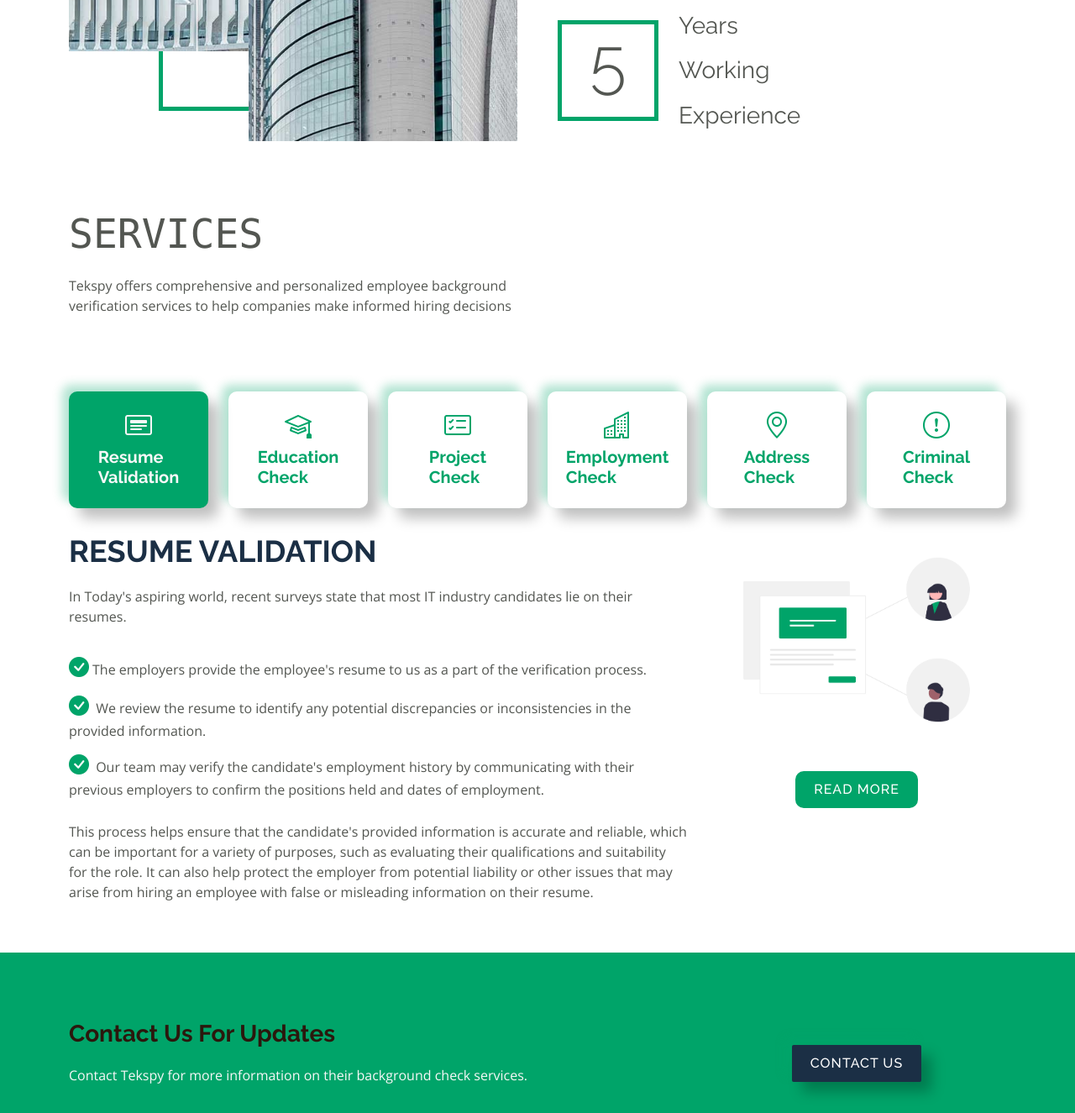
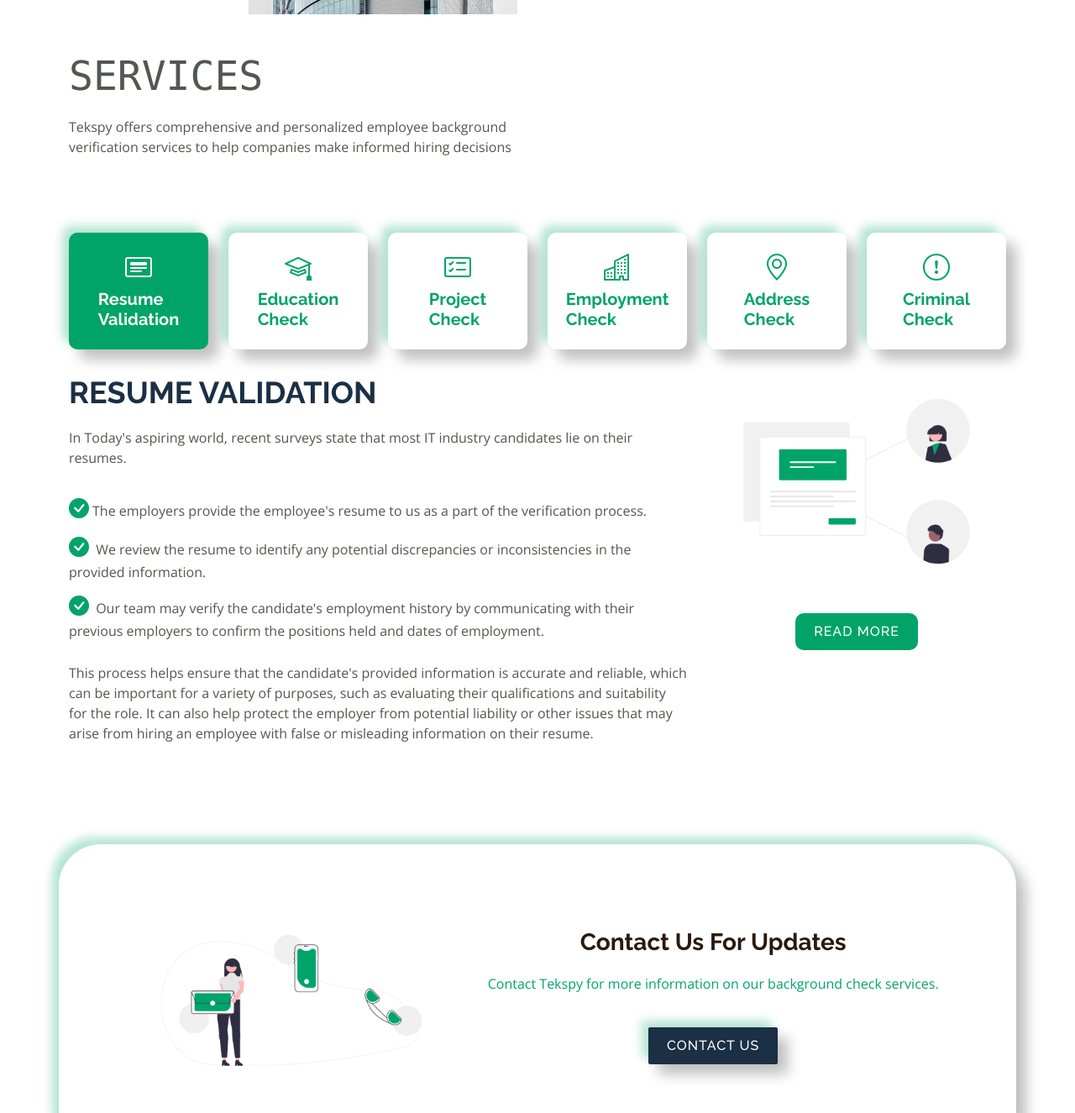
Before and after one commit to achyuthkp27/Tekspy, a plain HTML site: page index.html in a window 1280 px wide. Shown: the part 1420-2745 px from the top of the page at 84% size. Drawn offline with nearby package versions, Linux system fonts and the light colour scheme.

Commit message:
Updated the changes

```diff
--- a/assets/css/style.css
+++ b/assets/css/style.css
@@ -590,10 +590,17 @@ section {
 
 /* Subscribe Section
 --------------------------------*/
-#subscribe {
-  background: var(--color-primary);
-  background-size: cover;
-  padding: 80px 0;
+#subscribe .container {
+  border-radius: 50px;
+  padding:  80px;
+  box-shadow: -8px -8px 12px 0 rgba(0, 164, 105, 0.3),
+    12px 12px 16px 0 rgba(0, 0, 0, 0.25);
+}
+
+@media (max-width: 992px) {
+  #subscribe .container {
+    padding: 60px;
+  }
 }
 
 #subscribe .subscribe-title {
@@ -603,7 +610,7 @@ section {
 }
 
 #subscribe .subscribe-text {
-  color: var(--light);
+  color: var(--color-primary);
 }
 
 #subscribe .subscribe-btn-container {
@@ -1047,7 +1054,7 @@ section {
   width: 100%;
   height: 100%;
   overflow: auto;
-  background-color: rgba(0, 0, 0, 0.8); /* Black w/ opacity */
+  background-color: rgba(0, 0, 0, 0.85); /* Black w/ opacity */
 }
 
 /* Modal Content */
@@ -1055,7 +1062,7 @@ section {
   margin: auto;
   padding: 0;
   width: 100%;
-  max-width: 90rem;
+  max-width: 70rem;
   max-height: 40rem;
   overflow: hidden;
   border-radius: 2px;
@@ -1115,7 +1122,7 @@ section {
 
 .modal-header .close {
   position: relative;
-  left: 35rem;
+  left: 25rem;
 }
 
 /*--------------------------------------------------------------
--- a/index.html
+++ b/index.html
@@ -44,7 +44,7 @@
           <li><a class="nav-link active" href="index.html">HOME</a></li>
           <li><a class="nav-link" href="About.html">ABOUT</a></li>
           <li><a class="nav-link" href="Why-Us.html">WHY US</a></li>
-          <li class="dropdown"><a href="#services" class="nav-link scrollto"><span>SERVICES</span> <i
+          <li class="dropdown"><a href="#" class="nav-link scrollto"><span>SERVICES</span> <i
                 class="bi bi-chevron-down"></i></a>
             <ul>
               <li><a href="#">Drop Down 1</a></li>
@@ -103,17 +103,6 @@
               position.</p>
             <p class="mb-4"> This can be particularly useful in industries where a strong skill set is critical to
               success, such as in technical or professional roles.</p>
-            <div class="d-flex align-items-center mb-5">
-              <div class="d-flex flex-shrink-0 align-items-center justify-content-center border border-5 border-primary"
-                style="width: 120px; height: 120px;">
-                <h1 class="display-1 mb-n2" data-toggle="counter-up">5</h1>
-              </div>
-              <div class="ps-4">
-                <h3>Years</h3>
-                <h3>Working</h3>
-                <h3 class="mb-0">Experience</h3>
-              </div>
-            </div>
           </div>
         </div>
       </div>
@@ -131,7 +120,7 @@
     </div>
 
     <!-- ======= features-list Section ======= -->
-    <section id="features-list" class="features-list">
+    <section id="services" class="features-list">
       <div class="container" data-aos="fade-up">
 
         <ul class="nav nav-tabs row gy-4 d-flex">
@@ -298,7 +287,7 @@
                 </ul>
               </div>
               <div class="col-lg-4 order-1 order-lg-2 text-center">
-                <img src="assets/img/Services/Project-Check.png" alt="" class="img-fluid">
+                <img src="assets/img/Services/Employment-Check.png" alt="" class="img-fluid">
                 <a href="#about" class="btn-read-more">Read More</a>
               </div>
             </div>
@@ -366,20 +355,21 @@
     </section><!-- End features-list Section -->
 
 
-    <!-- ======= subscribe Section ======= -->
+    <!-- ======= contact us Section ======= -->
     <section id="subscribe">
       <div class="container" data-aos="fade-up">
         <div class="row">
-          <div class="col-md-8">
+          <div class="col-md-5">
+            <img src="assets/img/Services/contact-us.png" alt="" class="img-fluid">
+          </div>
+          <div class="col-md-7 subscribe-btn-container">
             <h3 class="subscribe-title">Contact Us For Updates</h3>
-            <p class="subscribe-text">Contact Tekspy for more information on their background check services.</p>
-          </div>
-          <div class="col-md-4 subscribe-btn-container">
+            <p class="subscribe-text">Contact Tekspy for more information on our background check services.</p>
             <a class="subscribe-btn" href="#">Contact Us</a>
           </div>
         </div>
       </div>
-    </section><!-- End subscribe Section -->
+    </section><!-- End contact us Section -->
 
     <!-- ======= Features Section ======= -->
     <section id="features" class="features">
@@ -463,7 +453,6 @@
               <p>If Anyone comes through the backdoor process those non-skilled candidates are not able to involve in
                 the work, sometimes they create issues with their unmatched skill set which impacts on company's
                 evolution.</p>
-              <a href="#" class="btn-get-started">Contact Us</a>
             </div>
           </div>
 
```
Also changed, not shown: About.html (+0 -11 lines), assets/img/500X500/2.png (deleted), assets/img/500X500/250x250.png (deleted), assets/img/500X500/Tekspy_logo.png (deleted), assets/img/Services/contact-us.png (added), assets/img/country-quilt-dark.png (deleted).
